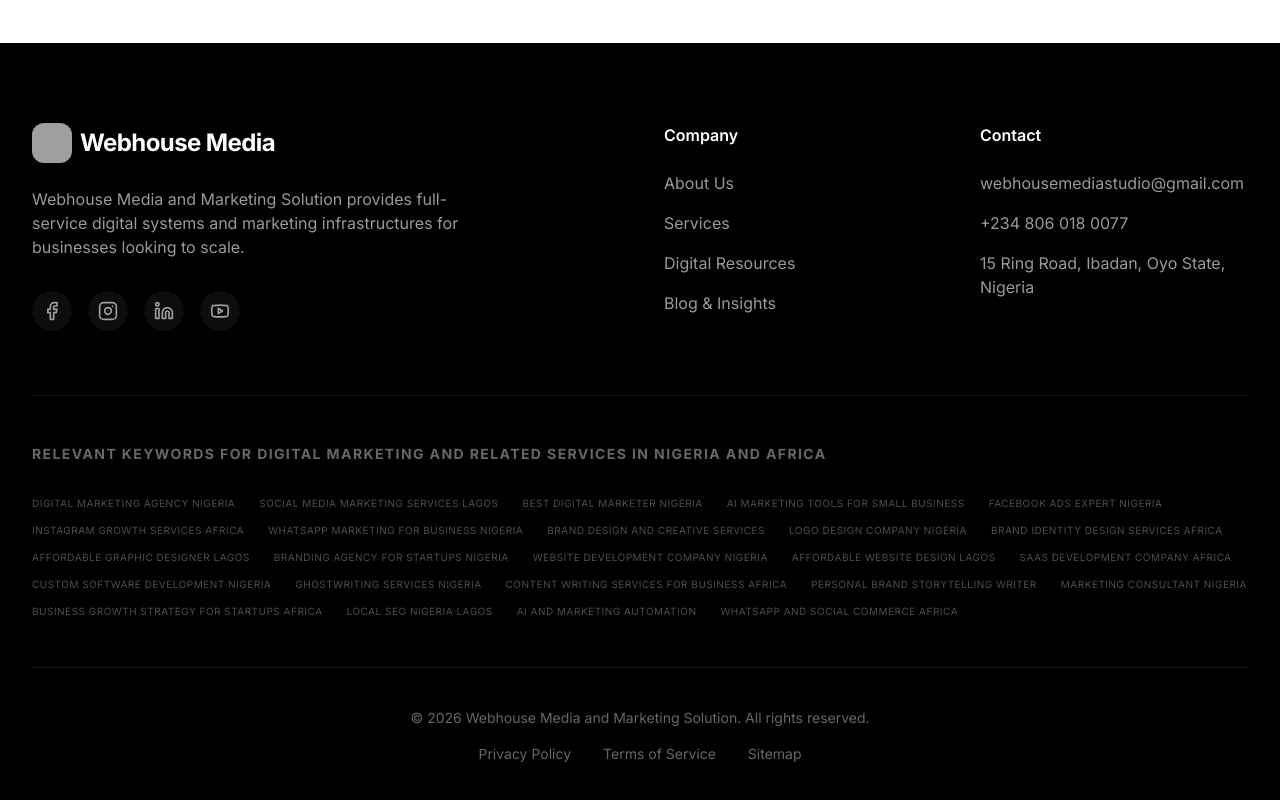
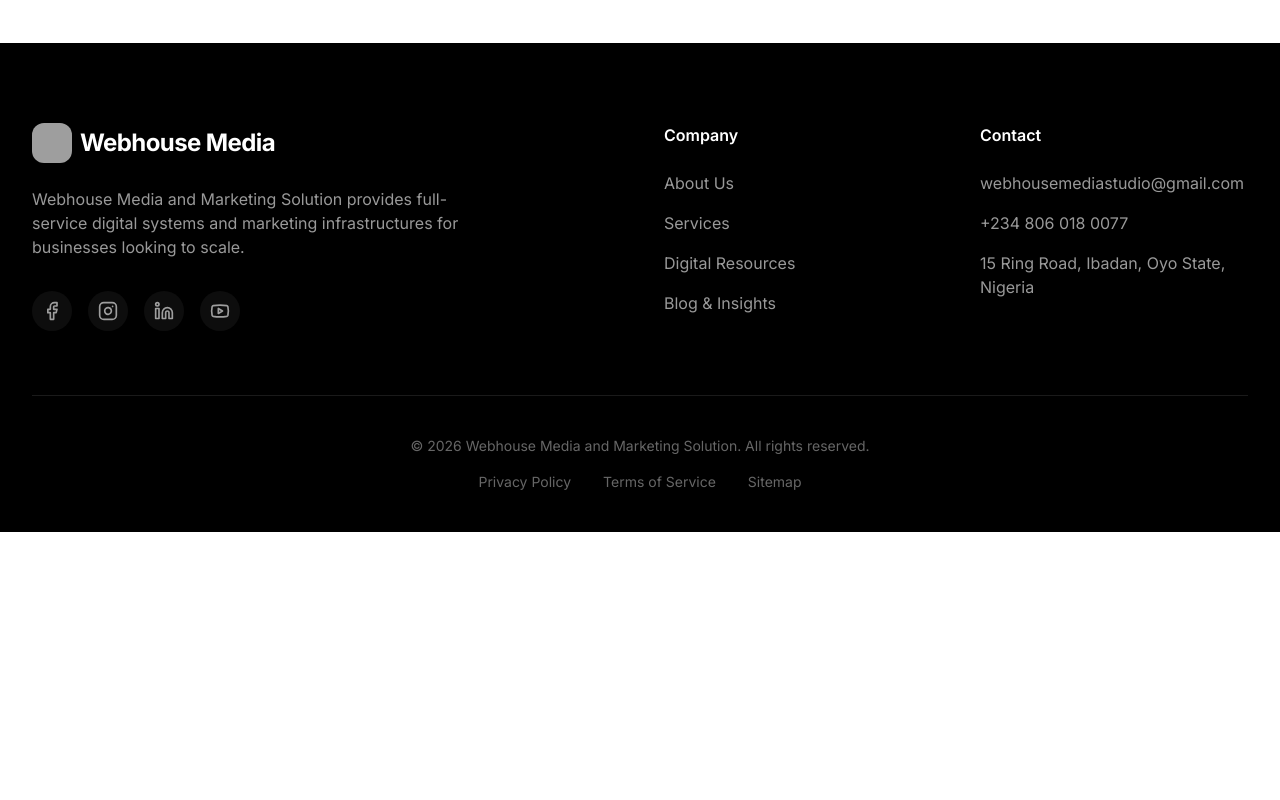
Before and after one commit to Webhouse11/webhouse, a React (Vite) app: page / in a window 1280 px wide. Shown: the part 5838-6638 px from the top of the page. After the commit the page ends 6370 px from the top, so only its background shows below. Built offline with nearby package versions, Linux system fonts and the light colour scheme; no server answers; grey boxes are pictures that could not be loaded.

Commit message:
feat(layout): Hide SEO keywords from public view
The SEO keywords section is now hidden using `sr-only` to prevent it from being displayed to users while still being available for search engines. This improves the user interface without sacrificing SEO benefits.

```diff
--- a/src/components/Layout.tsx
+++ b/src/components/Layout.tsx
@@ -145,8 +145,8 @@
           </div>
         </div>
 
-        {/* SEO Keywords Section */}
-        <div className="border-t border-white/5 py-12">
+        {/* SEO Keywords Section - Hidden from public view but available for SEO */}
+        <div className="sr-only">
           <h4 className="text-sm font-bold text-white/40 uppercase tracking-widest mb-8">Relevant Keywords for Digital Marketing and Related Services in Nigeria and Africa</h4>
           <div className="flex flex-wrap gap-x-6 gap-y-3 text-[10px] text-white/30 uppercase tracking-wider">
             <span>Digital marketing agency Nigeria</span>
```
